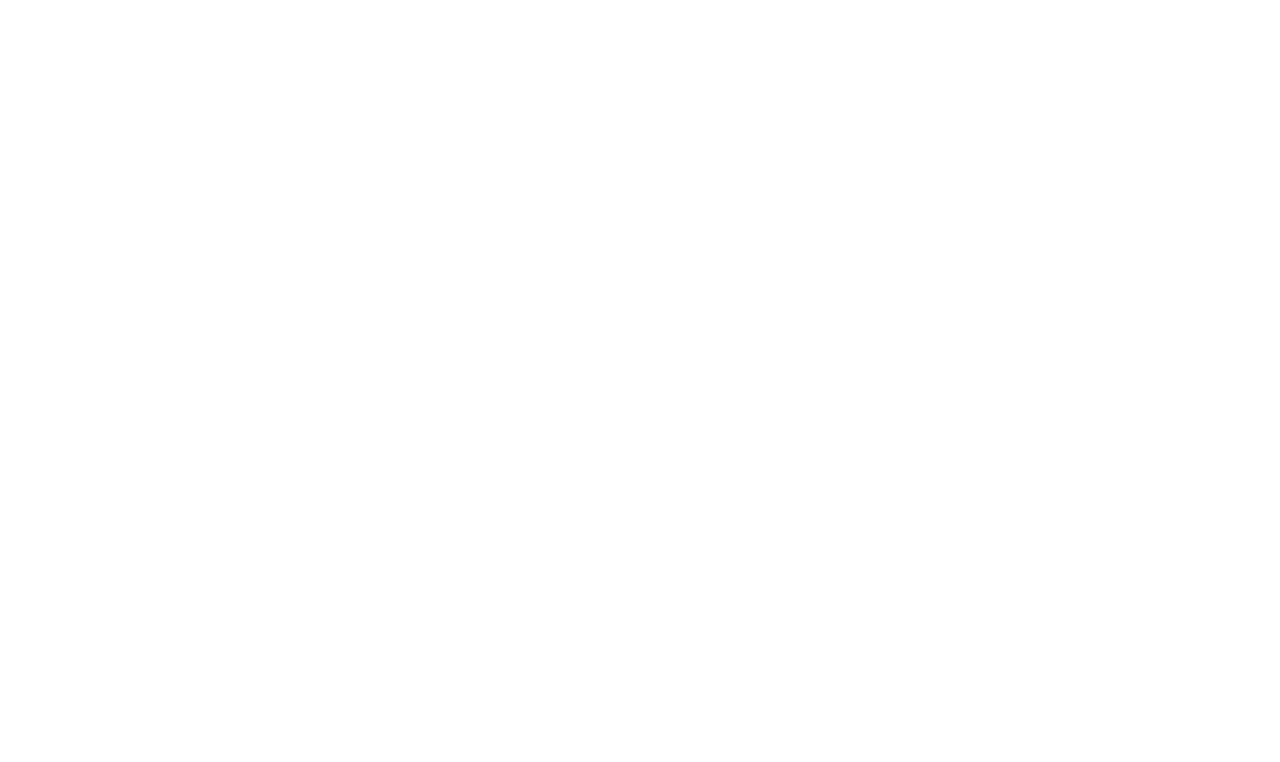
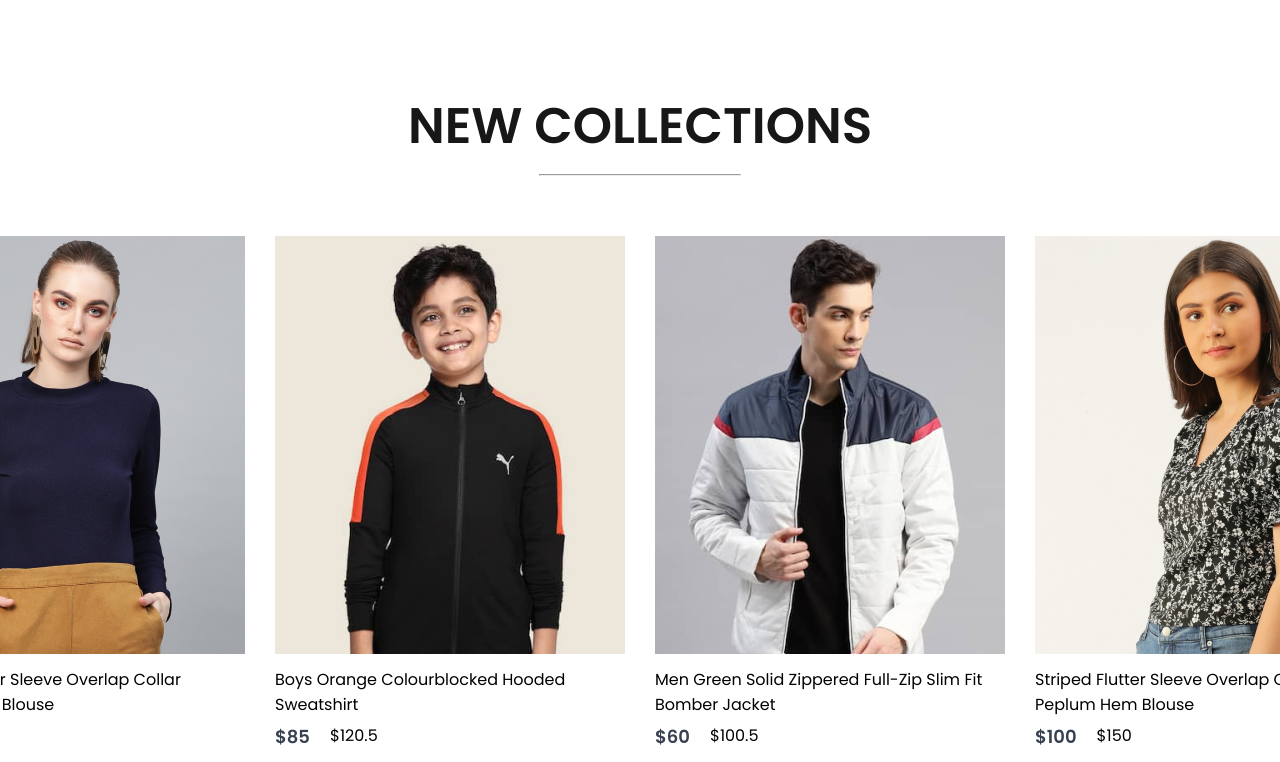
Before and after one commit to itsSarv/E-Commerce, a React (Create React App) app in the folder frontend/: page / in a window 1280 px wide. Shown: the part 2158-2920 px from the top of the page. Before the commit the page ends 2247 px from the top, so only its background shows below. Built offline with nearby package versions, Linux system fonts and the light colour scheme.

Commit message:
created new-collections section

```diff
--- /dev/null
+++ b/frontend/src/Components/NewCollections/NewCollections.css
@@ -0,0 +1,27 @@
+.new-collections{
+    display: flex;
+    flex-direction: column;
+    align-items: center;
+    gap: 10px;
+    height: 90vh;
+}
+
+.new-collections h1{
+color: #171717;
+font-size: 50px;
+font-weight: 600;
+}
+
+.new-collections hr{
+    width: 200px;
+    height: 6px;
+    border-radius: 10px;
+    background: #252525;
+}
+
+.collections{
+    display: grid;
+    grid-template-columns: 1fr 1fr 1fr 1fr;
+    margin-top: 50px;
+    gap: 30px;
+}
--- /dev/null
+++ b/frontend/src/Components/NewCollections/NewCollections.jsx
@@ -0,0 +1,20 @@
+import React from 'react'
+import './NewCollections.css'
+import new_collection from '../Assets/new_collections'
+import Item from '../item/item'
+
+const NewCollections = () => {
+  return (
+    <div className='new-collections'>
+        <h1>NEW COLLECTIONS</h1>
+        <hr />
+        <div className="collections">
+            {new_collection.map((item,i)=>{
+                return <Item key={i} id={item.id} name={item.name} image={item.image} new_price={item.new_price} old_price={item.old_price}/>
+            })}
+        </div>
+    </div>
+  )
+}
+
+export default NewCollections
--- a/frontend/src/Pages/Shop.jsx
+++ b/frontend/src/Pages/Shop.jsx
@@ -2,6 +2,7 @@
 import Hero  from '../Components/Hero/Hero'
 import Popular from '../Components/popular/popular'
 import Offers from '../Components/Offers/offer'
+import NewCollections from '../Components/NewCollections/NewCollections'
 
 const Shop = () => {
   return (
@@ -9,6 +10,7 @@
       <Hero/>
       <Popular/>
       <Offers/>
+      <NewCollections/>
     </div>
   )
 }
```
